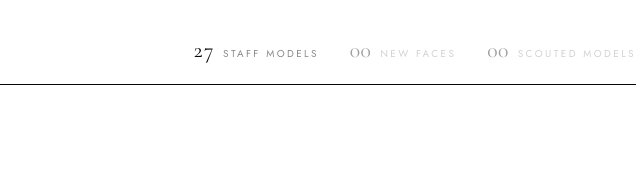
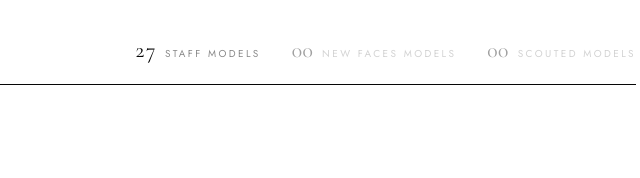
Before and after one commit to bartsilvera12-gif/ls-model-academy, a plain HTML site: page modelos.html in a window 1280 px wide. Shown: the part 232-410 px from the top of the page, 596-1236 px from the left. Drawn offline with nearby package versions, Linux system fonts and the light colour scheme; no server answers.

Commit message:
New Faces pasa a New Faces Models
Queda parejo con los otros dos: la segunda linea en italica es
"Models" en los tres bloques.

Co-Authored-By: Claude Opus 5 <noreply@anthropic.com>

```diff
--- a/modelos.html
+++ b/modelos.html
@@ -423,7 +423,7 @@
 
       <nav class="segnav" aria-label="Ir a un bloque">
         <button type="button" class="segnav__b" data-ir="seg-staff"><b id="tStaff">0</b><span>Staff Models</span></button>
-        <button type="button" class="segnav__b" data-ir="seg-newface"><b id="tNew">0</b><span>New Faces</span></button>
+        <button type="button" class="segnav__b" data-ir="seg-newface"><b id="tNew">0</b><span>New Faces Models</span></button>
         <button type="button" class="segnav__b" data-ir="seg-scouting"><b id="tScout">0</b><span>Scouted Models</span></button>
       </nav>
     </div>
@@ -451,7 +451,7 @@
     <!-- Bloque 2: las caras nuevas que salen del casting de la academia -->
     <div class="seg" id="seg-newface">
       <div class="seg__head">
-        <h2 class="seg__title">New<br /><em>Faces</em></h2>
+        <h2 class="seg__title">New Faces<br /><em>Models</em></h2>
         <div class="seg__aside">
           <p class="seg__desc">Alumnas y modelos destacadas de IS Model Academy que comienzan a proyectarse profesionalmente dentro de la industria.</p>
           <p class="seg__count"><span id="cNew">0</span> perfiles</p>
```
Also changed, not shown: admin.html (+3 -3 lines).
